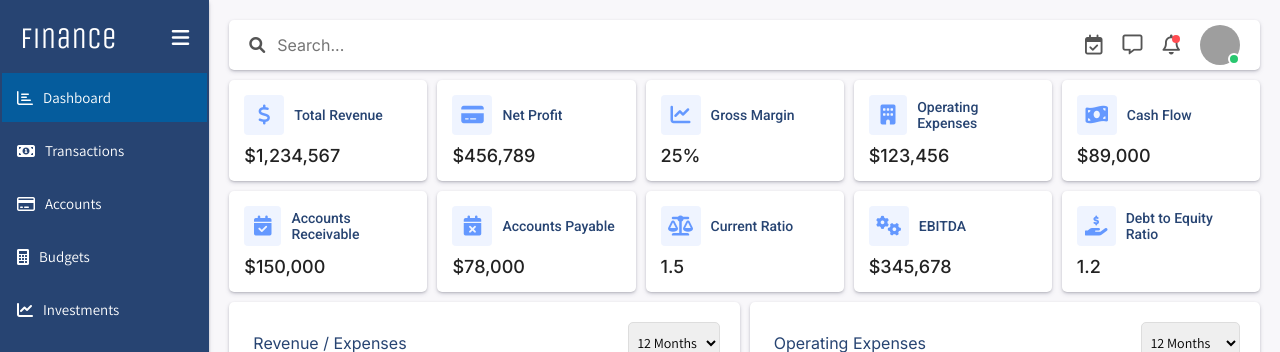
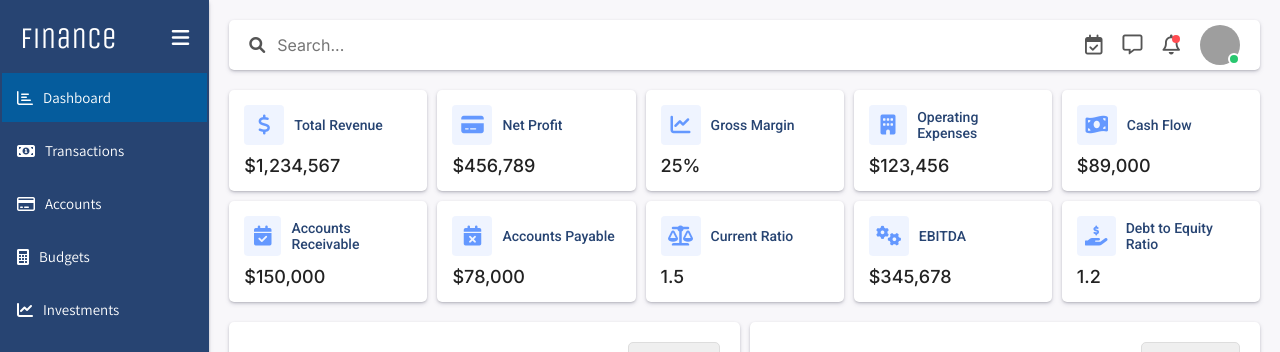
Before and after one commit to joseph-johnson27001/finance-dashboard, a Vue app: page / in a window 1280 px wide. Shown: the top 352 px of the page. Built offline with nearby package versions, Linux system fonts and the light colour scheme; grey boxes are pictures that could not be loaded.

Commit message:
Updated margin

```diff
--- a/src/App.vue
+++ b/src/App.vue
@@ -162,7 +162,8 @@ h4 {
   display: grid;
   grid-template-columns: repeat(5, 1fr);
   gap: 10px;
-  margin-bottom: 10px;
+  margin-bottom: 20px;
+  margin-top: 20px;
 }
 
 .charts-container {
```
